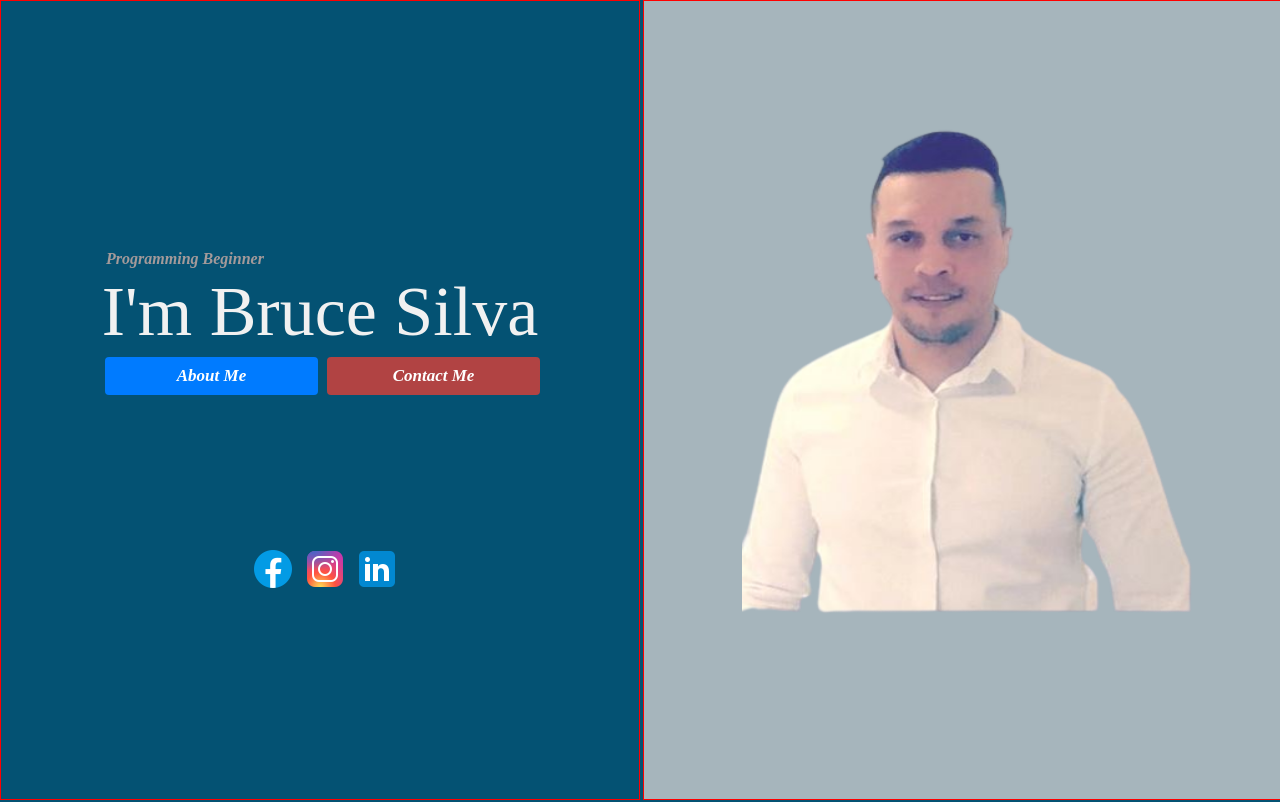
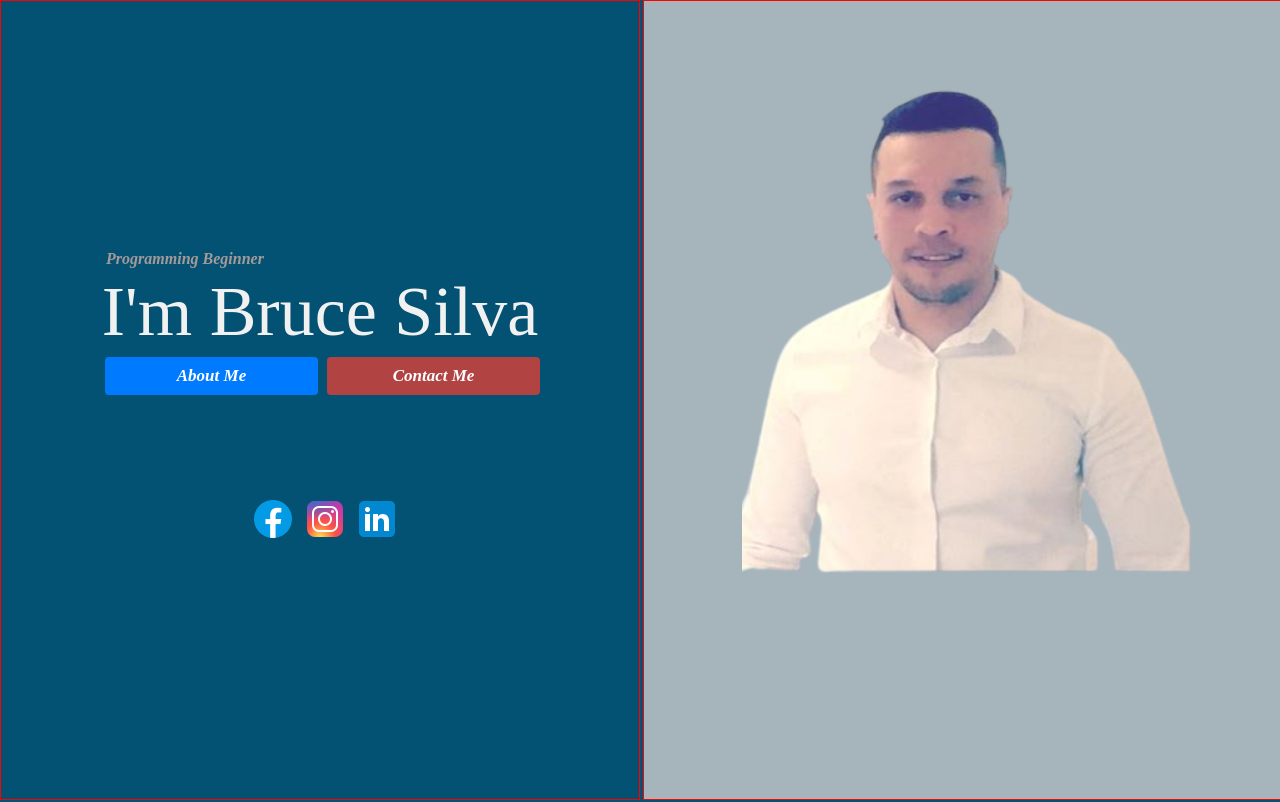
Before and after one commit to brucesilva/perfilOnlineResponsivo, a plain HTML site: page index.html in a window 1280 px wide. Shown: the top 802 px of the page. Drawn offline with nearby package versions, Linux system fonts and the light colour scheme.

Commit message:
Subindo o posicionamento da imagem e das medias

```diff
--- a/assets/css/gridArea.css
+++ b/assets/css/gridArea.css
@@ -264,7 +264,7 @@ table {
     .nav .fotoPerfil{
         display: block;
         position: absolute;
-        margin-top: 113px;
+        margin-top: 73px;
         left: 58%;
         width: 450px;
         height: 500px;
@@ -305,7 +305,7 @@ table {
         display: block;
         text-align: center;
         margin-left: 10px;
-        margin-top: 150px;
+        margin-top: 100px;
     }
 
 
```
